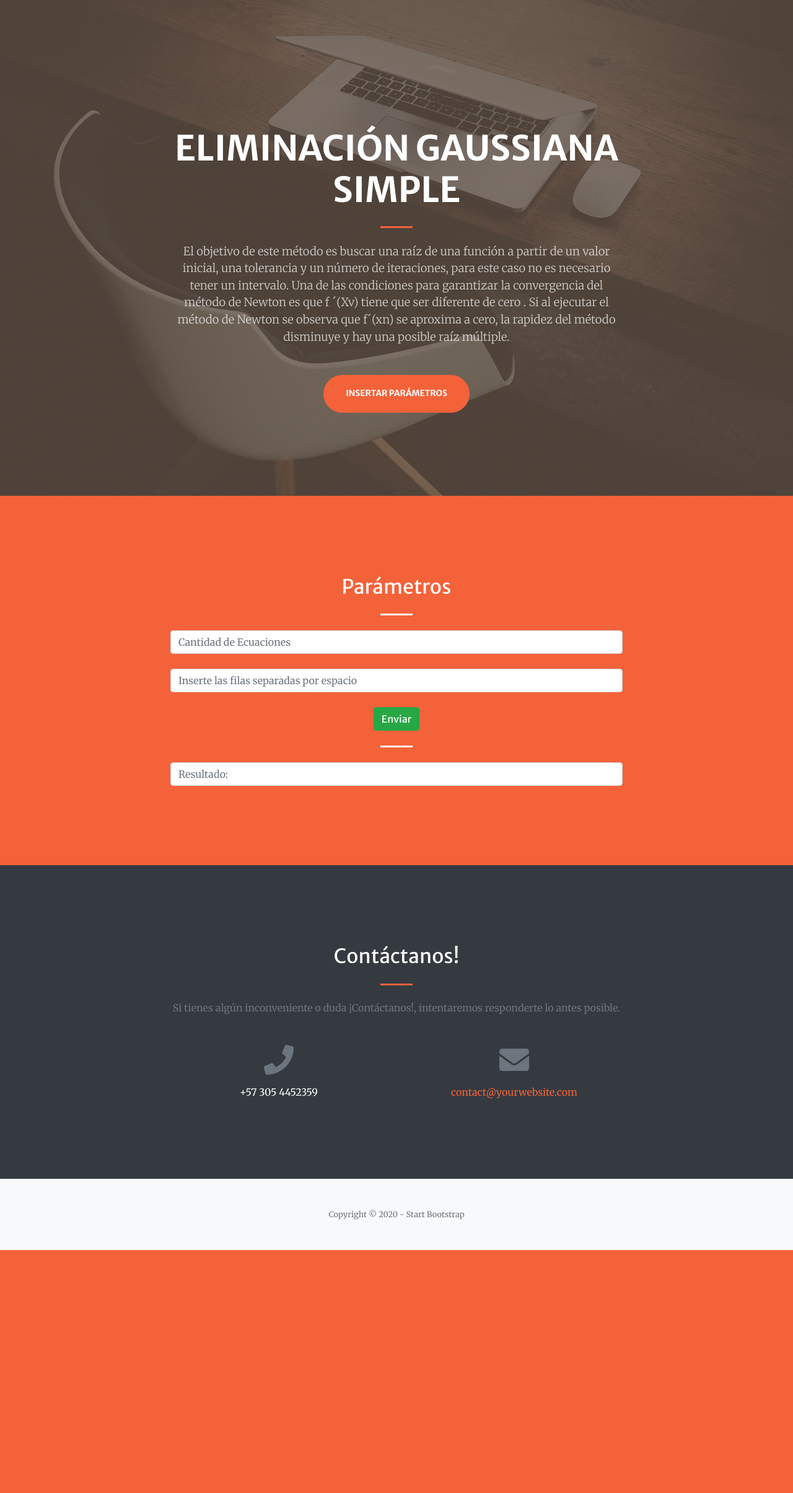
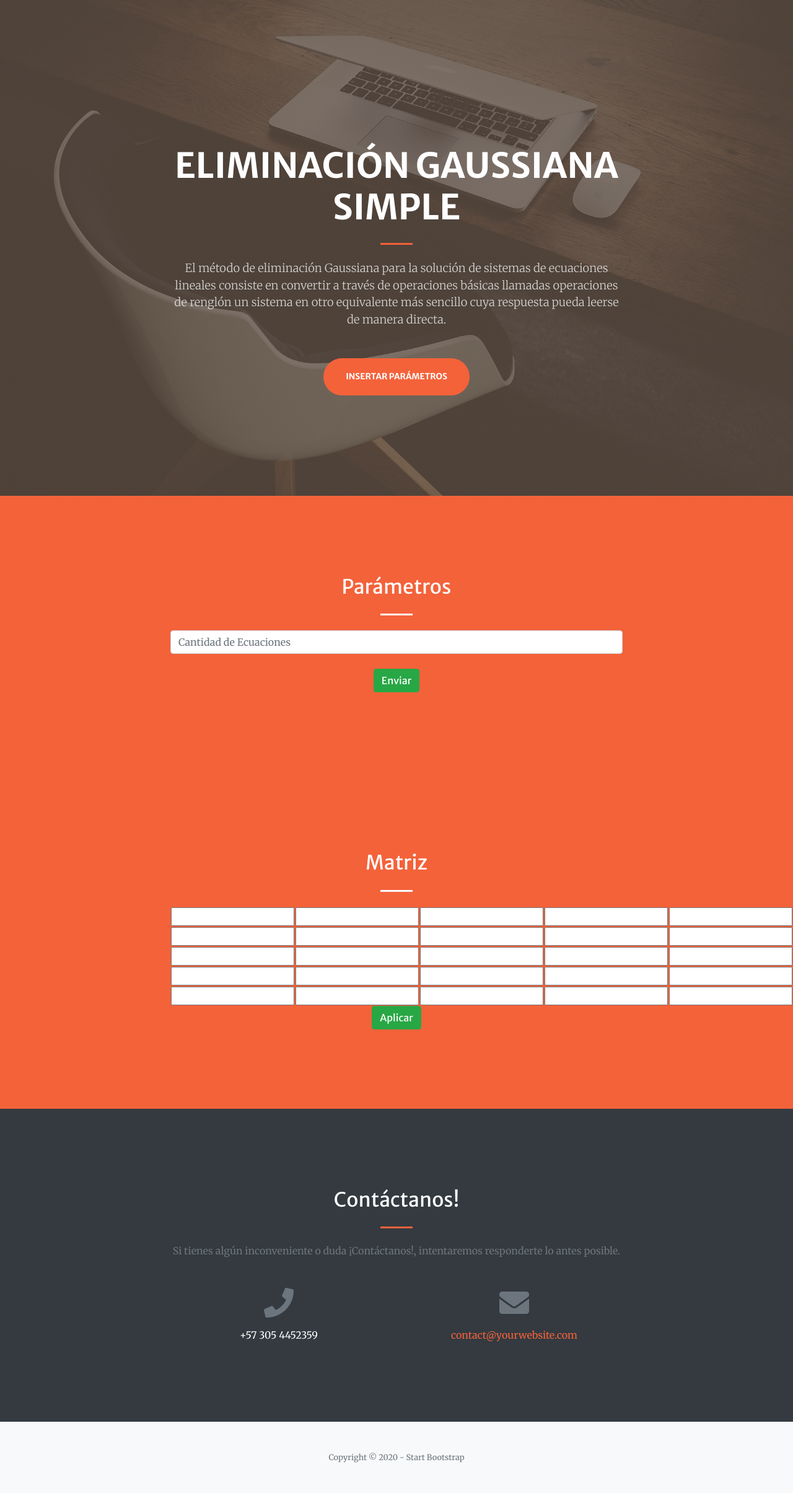
Before and after one commit to jlondo97/Proyecto_numerico, a Flask app: page /eliminacion_gaussiana in a window 1280 px wide. Shown: the whole page at 62% size. Before the commit the page ends 2017 px from the top, so only its background shows below. Run offline with Flask 2, Linux system fonts and the light colour scheme; lists and menus that the app fills with data are empty; parts of the project's set-up code (start-up, migrations or seed data) failed here and were passed over; some libraries are stand-ins or nearby versions.

Commit message:
adding for in template

```diff
--- a/app/src/main.py
+++ b/app/src/main.py
@@ -6,9 +6,8 @@ from metodos.EcuacionesDeUnaVariable.MetodosPorIntervalos import MetodoBiseccion
 from metodos.EcuacionesDeUnaVariable.MetodosPorIntervalos import ReglaFalsa
 from metodos.EcuacionesDeUnaVariable.MetodosAbiertos import PuntoFijo
 from metodos.EcuacionesDeUnaVariable.MetodosAbiertos import MetodoSecante
-from metodos.EcuacionesDeUnaVariable.MetodosAbiertos import MetodoNewton
+#from metodos.EcuacionesDeUnaVariable.MetodosAbiertos import MetodoNewton
 from metodos.EcuacionesDeUnaVariable.MetodosAbiertos import MetodoRaicesMultiples
-
 app = Flask(__name__)
 
 
@@ -127,21 +126,6 @@ def raicesMultiples_rout():
 
 
 # metodo Newton
-@app.route('/metodoNewton', methods=['GET', 'POST'])  # Decorador o wrap
-def metodoNewton_rout():
-    x0 = request.form.get('x0')
-    f = request.form.get('f')
-    tolerancia = request.form.get('tolerancia')
-    iteraciones = request.form.get('iteraciones')
-    resultado = ""
-
-    if request.method == 'POST':
-        #print(x0, f, tolerancia, iteraciones)
-        metodonewton = MetodoNewton(x0, tolerancia, iteraciones, f)
-        resultado = metodonewton.metodoNewton()
-
-        return render_template('newton.html', resultado=resultado)
-
 
 
 @app.route('/eliminacion_gaussiana', methods=['GET', 'POST'])
@@ -149,4 +133,5 @@ def eliminacion_gaussiana_rout():
     return render_template('eliminacionGaussiana.html')
 
 
+
 app.run(debug=True)
--- a/app/src/templates/eliminacionGaussiana.html
+++ b/app/src/templates/eliminacionGaussiana.html
@@ -29,7 +29,7 @@
                         <hr class="divider my-4" />
                     </div>
                     <div class="col-lg-8 align-self-baseline">
-                        <p class="text-white-75 font-weight-light mb-5">El objetivo de este método es buscar una raíz de una función a partir de un valor inicial, una tolerancia y un número de iteraciones, para este caso no es necesario tener un intervalo. Una de las condiciones para garantizar la convergencia del método de Newton es que f ´(Xv) tiene que ser diferente de cero . Si al ejecutar el método de Newton se observa que f´(xn)  se aproxima a cero, la rapidez del método disminuye y hay una posible raíz múltiple.</p>
+                        <p class="text-white-75 font-weight-light mb-5"> El método de eliminación Gaussiana para la solución de sistemas de ecuaciones lineales consiste en convertir a través de operaciones básicas llamadas operaciones de renglón un sistema en otro equivalente más sencillo cuya respuesta pueda leerse de manera directa.</p>
                         <a class="btn btn-primary btn-xl js-scroll-trigger" href="#sistemas de ecuaciones">Insertar parámetros</a>
                     </div>
                 </div>
@@ -45,11 +45,31 @@
                         <hr class="divider light my-4" />
                         <input type="text" class="form-control" name="cantidad_ecuaciones" placeholder="Cantidad de Ecuaciones" required>
                         <br>
-                        <input type="text" class="form-control" placeholder="Inserte las filas separadas por espacio" required>
-                        <br>
                         <button type="submit" class="btn btn-success">Enviar</button>
+                    </div>
+                </div>
+            </form>
+        </div>
+        </section>
+
+        <section class="page-section bg-primary" id="sistemas de ecuaciones">
+            <div class="container">
+            <form method="POST">
+                <div class="row justify-content-center">
+                    <div class="col-lg-8 text-center">
+                        <h2 class="text-white mt-0">Matriz</h2>
                         <hr class="divider light my-4" />
-                        <input type="text" class="form-control" placeholder="Resultado: ">
+                        <table class="egt">
+                        {% for i in range(0,5) %}
+                            <tr>
+                            {% for i in range(0,5) %}
+                                <th><input type=text></th>
+                            {% endfor %}
+                            </tr>
+                        {% endfor %}
+                          </table>
+
+                        <a type="submit"class="btn btn-success" href="/eliminacion_gaussiana_2" role="button">Aplicar</a>
                     </div>
                 </div>
             </form>
```
